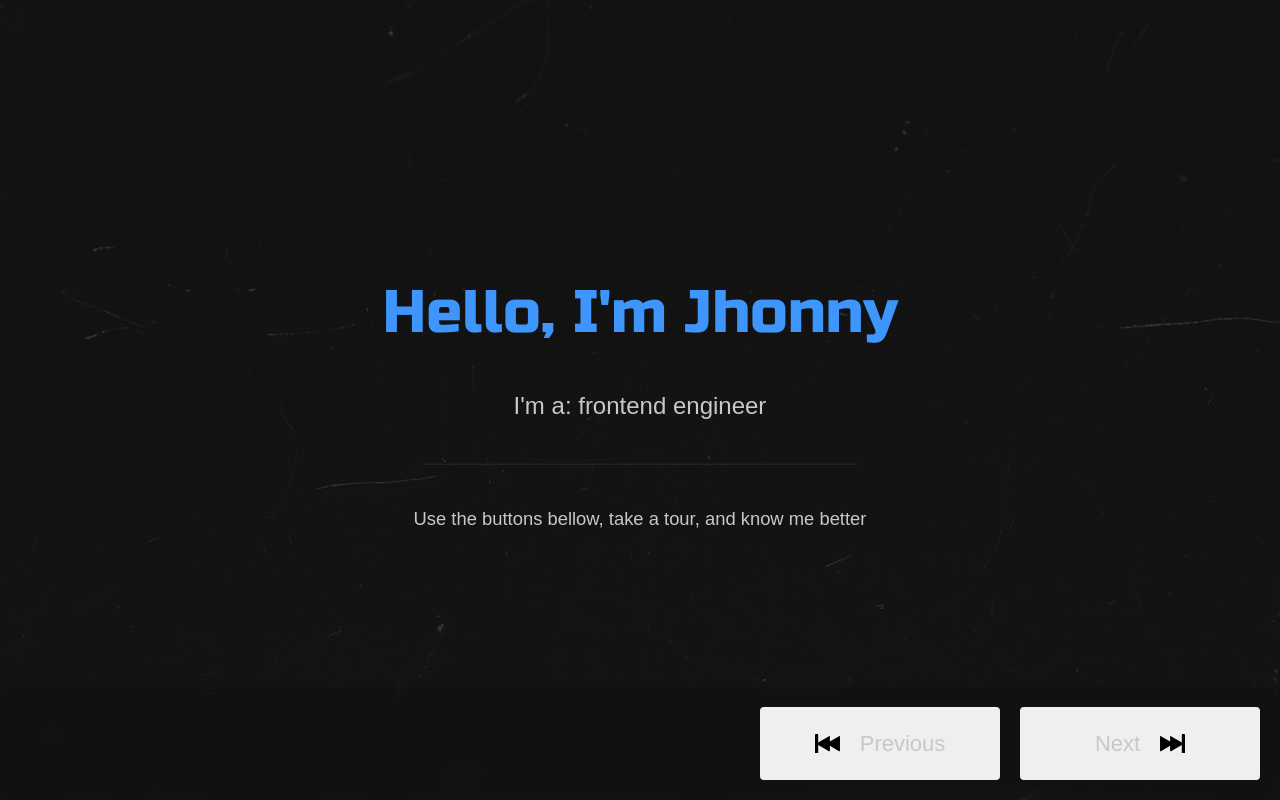
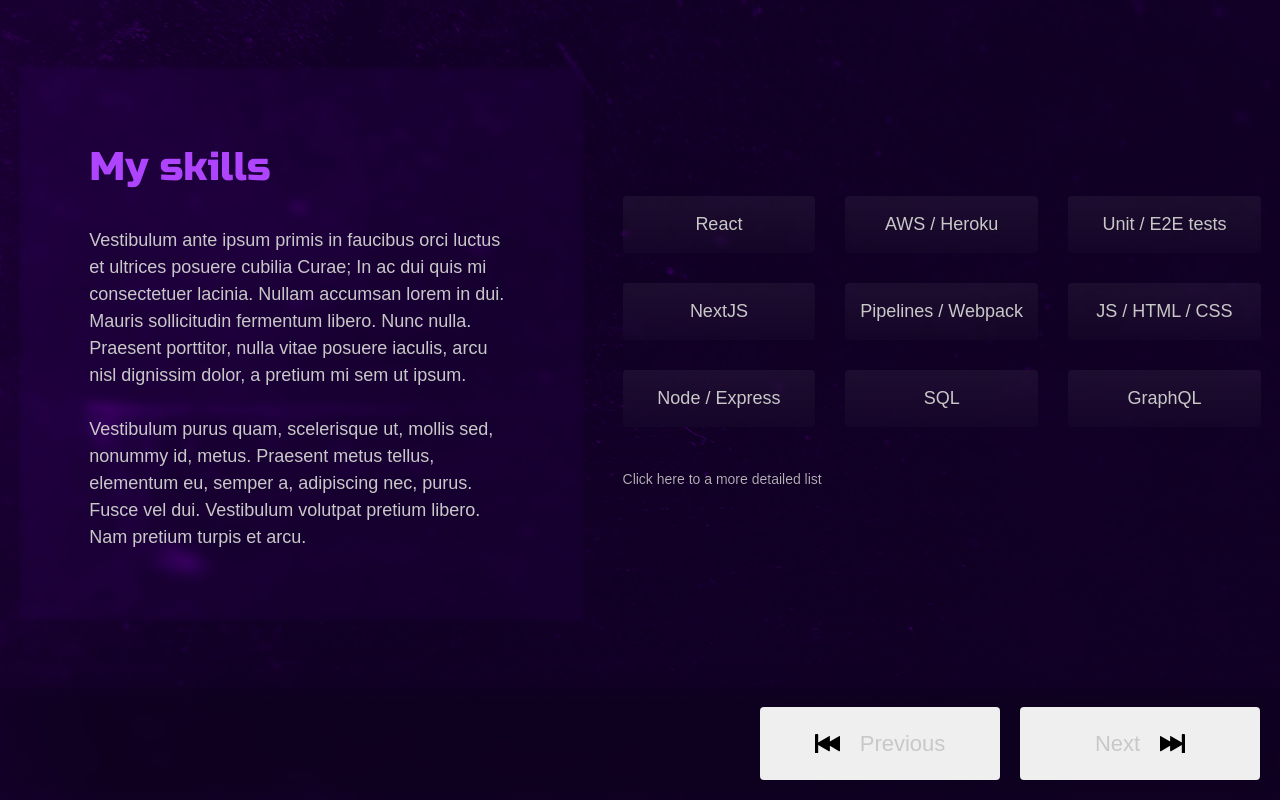
Before and after one commit to jhonnyizidoro/portfolio-2023, a Next.js app: page / in a window 1280 px wide. Both pictures are taken after a click on the button "Next". Built offline with nearby package versions, Linux system fonts and the light colour scheme; a web font is replaced by a local one.

Commit message:
feat: skills component created

```diff
--- a/components/Introduction/Introduction.module.scss
+++ b/components/Introduction/Introduction.module.scss
@@ -10,6 +10,7 @@
   width: 100%;
   height: 100vh;
   background: $dark;
+  padding-bottom: 113px;
 }
 
 .background {
--- /dev/null
+++ b/components/Skills/Skills.module.scss
@@ -0,0 +1,70 @@
+$dark: #1d0039;
+$light: #af44ff;
+
+:export {
+  dark: $dark;
+  light: $light;
+}
+
+.container {
+  width: 100%;
+  height: 100vh;
+  background: $dark;
+  display: flex;
+  align-items: center;
+  justify-content: space-around;
+  padding-bottom: 113px;
+}
+
+.background {
+  mix-blend-mode: soft-light;
+  width: 100%;
+  height: 100%;
+  top: 0;
+  right: 0;
+  position: absolute;
+  opacity: 0.5;
+  object-fit: cover;
+  pointer-events: none;
+}
+
+.card {
+  padding: 70px;
+  backdrop-filter: blur(5px) brightness(125%);
+  border-radius: 5px;
+}
+
+.title {
+  font-size: 2.5rem;
+  color: $light;
+}
+
+.text {
+  font-size: 1.125rem;
+  margin-top: 30px;
+  max-width: 425px;
+}
+
+.list {
+  display: grid;
+  grid-template-columns: repeat(3, 1fr);
+  gap: 30px;
+  margin-bottom: 40px;
+}
+
+.listItem {
+  font-size: 1.125rem;
+  backdrop-filter: blur(3px);
+  background: linear-gradient(
+    to bottom,
+    rgba(255, 255, 255, 0.05),
+    rgba(255, 255, 255, 0.02)
+  );
+  padding: 15px;
+  text-align: center;
+  border-radius: 4px;
+}
+
+.link {
+  font-size: 0.875rem;
+}
--- /dev/null
+++ b/components/Skills/Skills.tsx
@@ -0,0 +1,52 @@
+import background from './images/background.jpg'
+
+import Image from 'next/image'
+import { FC } from 'react'
+
+import styles from './Skills.module.scss'
+
+const list = [
+  'React',
+  'AWS / Heroku',
+  'Unit / E2E tests',
+  'NextJS',
+  'Pipelines / Webpack',
+  'JS / HTML / CSS',
+  'Node / Express',
+  'SQL',
+  'GraphQL',
+]
+
+const Skills: FC = () => (
+  <section className={styles.container}>
+    <Image src={background} alt='' className={styles.background} />
+    <div className={styles.card}>
+      <h1 className={styles.title}>My skills</h1>
+      <p className={styles.text}>
+        Vestibulum ante ipsum primis in faucibus orci luctus et ultrices posuere
+        cubilia Curae; In ac dui quis mi consectetuer lacinia. Nullam accumsan
+        lorem in dui. Mauris sollicitudin fermentum libero. Nunc nulla. Praesent
+        porttitor, nulla vitae posuere iaculis, arcu nisl dignissim dolor, a
+        pretium mi sem ut ipsum.
+        <br />
+        <br />
+        Vestibulum purus quam, scelerisque ut, mollis sed, nonummy id, metus.
+        Praesent metus tellus, elementum eu, semper a, adipiscing nec, purus.
+        Fusce vel dui. Vestibulum volutpat pretium libero. Nam pretium turpis et
+        arcu.
+      </p>
+    </div>
+    <div>
+      <ul className={styles.list}>
+        {list.map((i) => (
+          <li className={styles.listItem} key={i}>
+            {i}
+          </li>
+        ))}
+      </ul>
+      <span className={styles.link}>Click here to a more detailed list</span>
+    </div>
+  </section>
+)
+
+export default Skills
--- a/pages/index.tsx
+++ b/pages/index.tsx
@@ -1,12 +1,15 @@
 import { FC, useCallback, useMemo, useState } from 'react'
 
 import colors1 from '@/components/Introduction/Introduction.module.scss'
+import colors2 from '@/components/Skills/Skills.module.scss'
 
 import Introduction from '@/components/Introduction/Introduction'
 import Navigation from '@/components/Navigation/Navigation'
+import Skills from '@/components/Skills/Skills'
 
 const colors: Record<number, { [key: string]: string }> = {
   1: colors1,
+  2: colors2,
 }
 
 const HomePage: FC = () => {
@@ -37,7 +40,8 @@
 
   return (
     <>
-      <Introduction />
+      {section === 1 && <Introduction />}
+      {section === 2 && <Skills />}
       <Navigation
         dark={dark}
         light={light}
```
Also changed, not shown: components/Skills/images/background.jpg (added).
